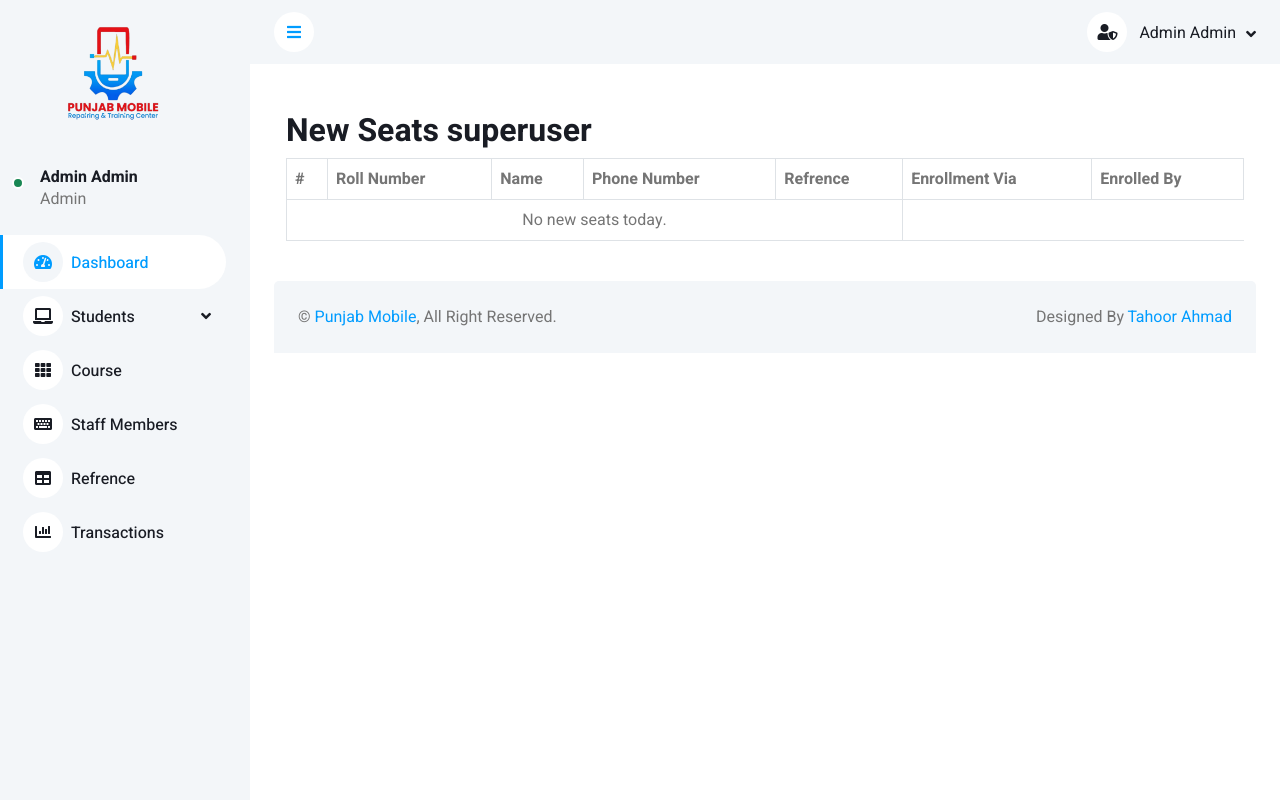
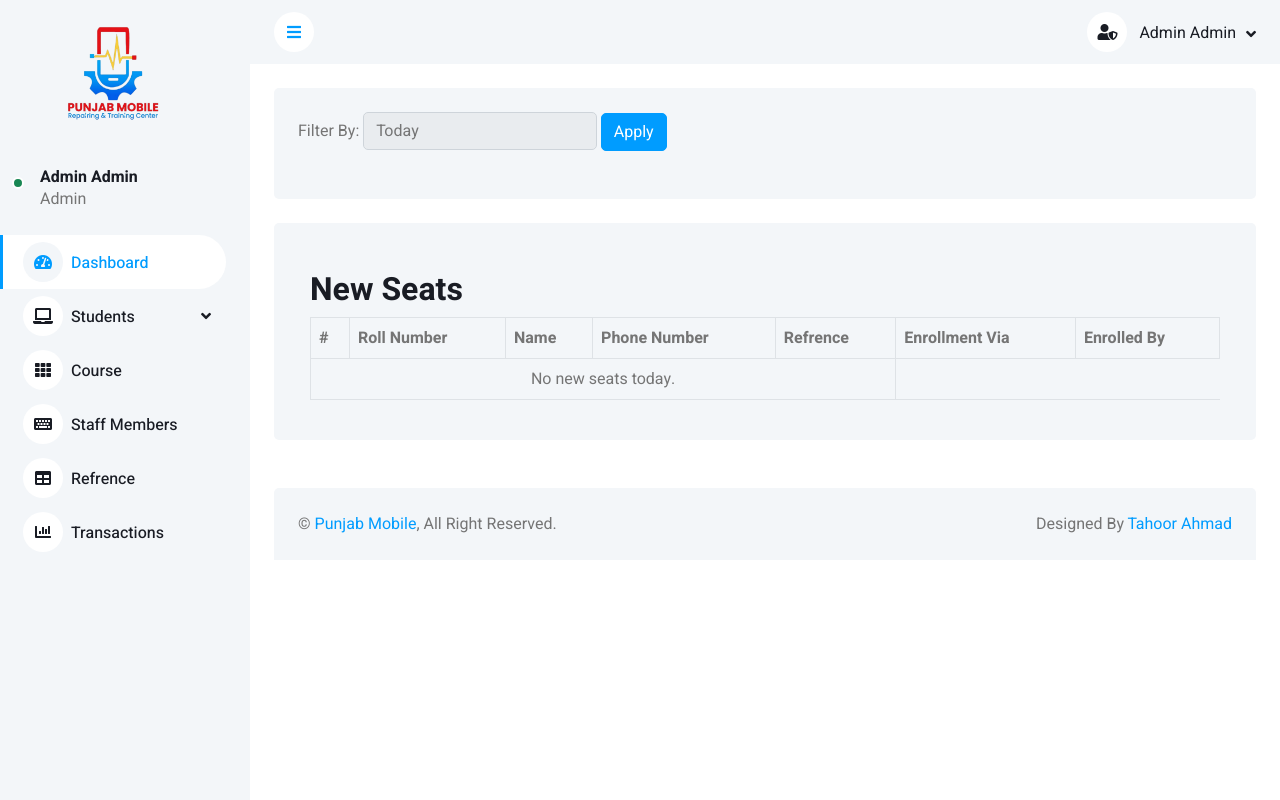
Before and after one commit to mtahoor/Pubjab-Mobiles, a Django app: page /new-seats/ in a window 1280 px wide. Run offline with Django 5.2, Linux system fonts and the light colour scheme; a user stored in the database is signed in; data comes from the database, SQL or seed files in the repository; some libraries are stand-ins or nearby versions.

Commit message:
latest code

```diff
--- a/app/templates/admin/admin_dashboard.html
+++ b/app/templates/admin/admin_dashboard.html
@@ -13,6 +13,7 @@ Admin Dashboard
             <select name="filter" id="filter" class="form-control w-25 d-inline">
                 <option value="today" {% if filter_type == 'today' %}selected{% endif %}>Today</option>
                 <option value="weekly" {% if filter_type == 'weekly' %}selected{% endif %}>Weekly</option>
+                <option value="monthly" {% if filter_type == 'monthly' %}selected{% endif %}>Monthly</option>
             </select>
             <button type="submit" class="btn btn-primary">Apply</button>
         </form>
--- a/app/templates/admin/new_seats.html
+++ b/app/templates/admin/new_seats.html
@@ -1,8 +1,26 @@
 {% extends base %}
 
 {% block content %}
+
+<div class="bg-light rounded p-4 mb-4">
+
+<div class="mb-4">
+    <form method="GET">
+        <label for="filter">Filter By:</label>
+        <select name="filter" id="filter" class="form-control w-25 d-inline">
+            <option value="today" {% if filter_type == 'today' %}selected{% endif %}>Today</option>
+            <option value="weekly" {% if filter_type == 'weekly' %}selected{% endif %}>Weekly</option>
+            <option value="monthly" {% if filter_type == 'monthly' %}selected{% endif %}>Monthly</option>
+        </select>
+        <button type="submit" class="btn btn-primary">Apply</button>
+    </form>
+</div>
+
+</div>
+<div class="bg-light rounded p-4 mb-4">
+
 <div class="container mt-4">
-    <h2>New Seats {{request.user.role}}</h2>
+    <h2>New Seats</h2>
     <div class="table-responsive">
         <table class="table table-bordered table-hover">
             <thead>
@@ -36,4 +54,5 @@
         </table>
     </div>
 </div>
+</div>
 {% endblock %}
--- a/app/views.py
+++ b/app/views.py
@@ -61,6 +61,8 @@ def admin_dashboard(request):
         date_from = now().date()
     elif filter_type == 'weekly':
         date_from = now().date() - timedelta(days=7)
+    elif filter_type == 'monthly':
+        date_from = now().replace(day=1)
     else:
         date_from = now().date()
 
@@ -218,6 +220,8 @@ def staff_dashboard(request):
         date_from = now().date()
     elif filter_type == 'weekly':
         date_from = now().date() - timedelta(days=7)
+    elif filter_type == 'monthly':
+        date_from = now().replace(day=1)
     else:
         date_from = now().date()
 
@@ -633,10 +637,12 @@ def new_seats(request):
         date_from = now().date()
     elif filter_type == 'weekly':
         date_from = now().date() - timedelta(days=7)
+    elif filter_type == 'monthly':
+        date_from = now().replace(day=1)
     else:
         date_from = now().date()
     students =  Student.objects.filter(created_at__date__gte=date_from).order_by('-id')
-    context = {'students': students,'base':base_template}
+    context = {'students': students,'base':base_template,'filter_type':filter_type}
     return render(request, 'admin/new_seats.html', context)
 
 @login_required
@@ -650,6 +656,8 @@ def installments_due(request):
         date_from = now().date()
     elif filter_type == 'weekly':
         date_from = now().date() - timedelta(days=7)
+    elif filter_type == 'monthly':
+        date_from = now().replace(day=1)
     else:
         date_from = now().date()
     installments = Installment.objects.filter(
@@ -657,7 +665,7 @@ def installments_due(request):
         next_due_date__lte=now().date(),
         payment_mode='installments'
     )
-    context = {'installments': installments,'base':base_template}
+    context = {'installments': installments,'base':base_template,'filter_type':filter_type}
     return render(request, 'admin/installments_due.html', context)
 
 @login_required
@@ -671,6 +679,8 @@ def default_students(request):
         date_from = now().date()
     elif filter_type == 'weekly':
         date_from = now().date() - timedelta(days=7)
+    elif filter_type == 'monthly':
+        date_from = now().replace(day=1)
     else:
         date_from = now().date()
     installments = Installment.objects.filter(
@@ -688,7 +698,7 @@ def default_students(request):
         installment.remaining_fee = installment.enrollment.course_fee - total_paid
 
 
-    context = {'installments': installments,'base':base_template}
+    context = {'installments': installments,'base':base_template,'filter_type':filter_type}
     return render(request, 'admin/default_students.html', context)
 
 
@@ -704,6 +714,8 @@ def all_transactions(request):
         date_from = now().date()
     elif filter_type == 'weekly':
         date_from = now().date() - timedelta(days=7)
+    elif filter_type == 'monthly':
+        date_from = now().replace(day=1)
     else:
         date_from = now().date()
 
@@ -733,7 +745,7 @@ def all_transactions(request):
         'transactions': transactions,
         'installments': installments,
         'total_balance': total_balance,
-        'filter_type': filter_type,  # Pass the filter type for the template
+        'filter_type': filter_type,
         'base':base_template
     }
     return render(request, 'admin/all_transactions.html', context)
```
Also changed, not shown: app/templates/admin/all_transactions.html (+18 -0 lines), app/templates/admin/default_students.html (+18 -0 lines), app/templates/admin/installments_due.html (+20 -0 lines).
